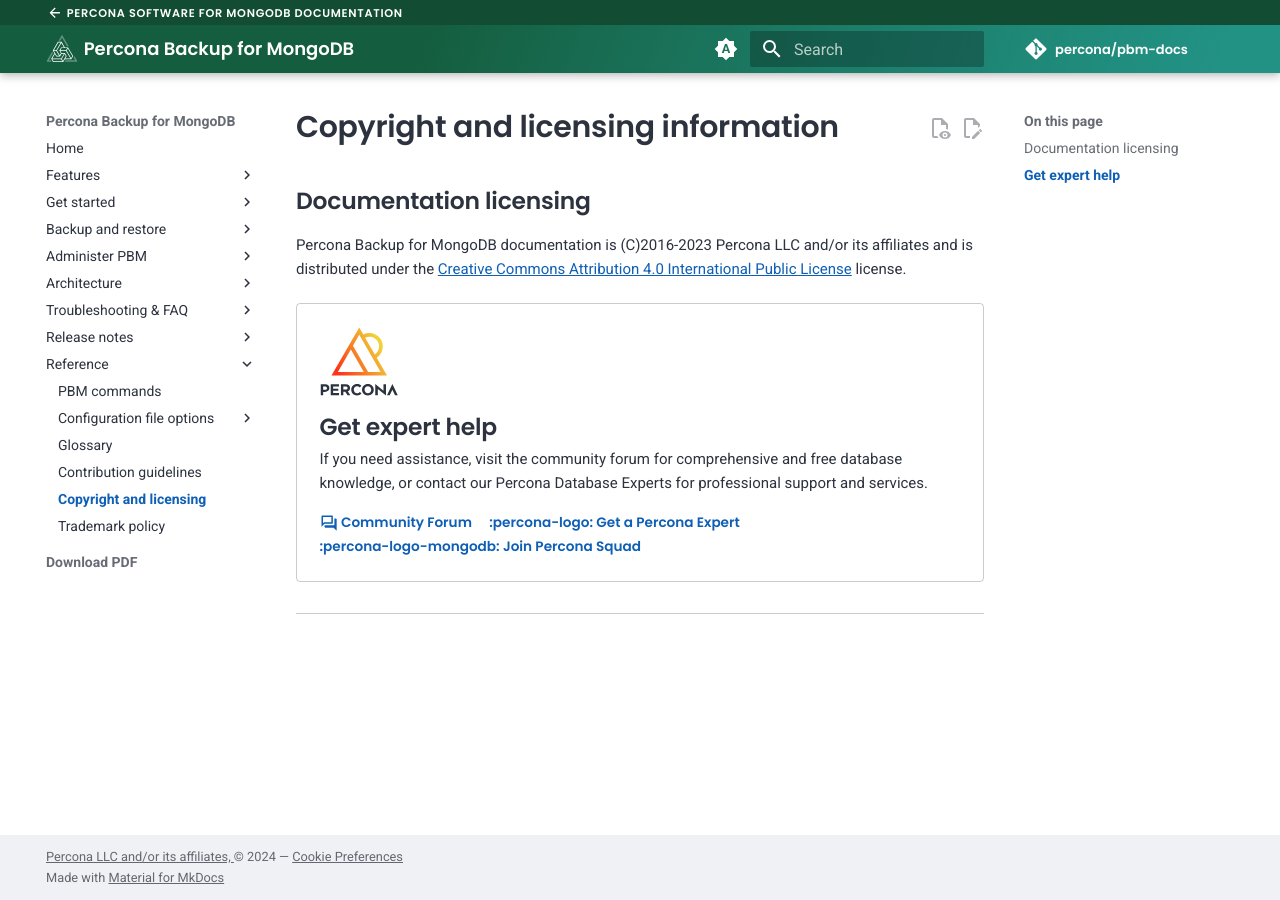
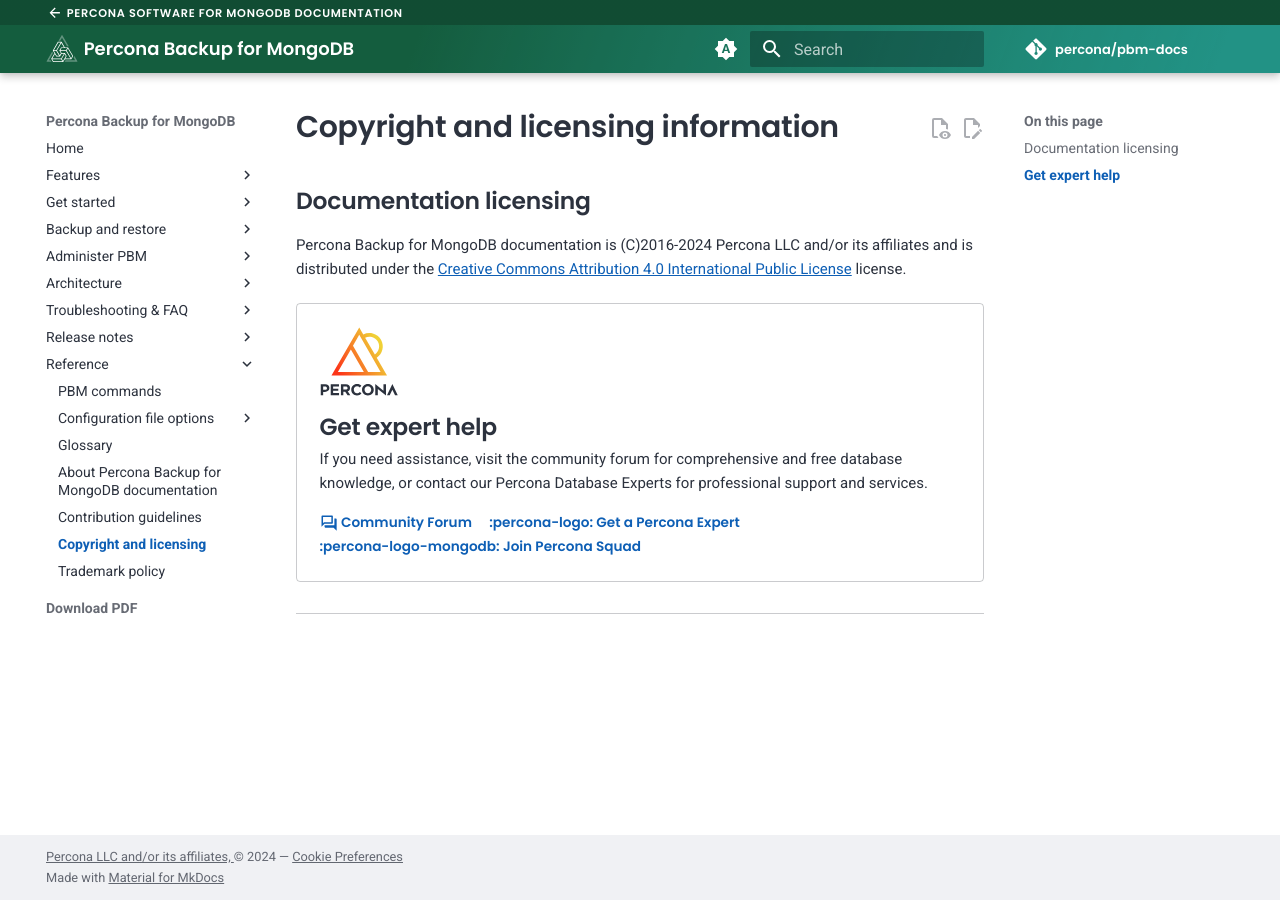
Before and after one commit to percona/pbm-docs, an MkDocs documentation site: the page built from docs/copyright.md, in a window 1280 px wide. Built offline with MkDocs 1.6.1 and Material for MkDocs 9.7.7, drawn with Linux system fonts in a browser that asks for light colours; nearby versions of some CDN libraries; comment, search, counter and statistics services are not loaded.

Commit message:
PBM-1430 Added about a docs page
Documented the message that docs reflect the latest version

new file:   docs/about-docs.md
	modified:   docs/copyright.md
	modified:   docs/index.md
	modified:   mkdocs-base.yml

```diff
--- a/docs/copyright.md
+++ b/docs/copyright.md
@@ -2,5 +2,5 @@
 
 ## Documentation licensing
 
-Percona Backup for MongoDB documentation is (C)2016-2023 Percona LLC and/or its affiliates
+Percona Backup for MongoDB documentation is (C)2016-2024 Percona LLC and/or its affiliates
 and is distributed under the [Creative Commons Attribution 4.0 International Public License](https://creativecommons.org/licenses/by/4.0/) license.
--- a/mkdocs-base.yml
+++ b/mkdocs-base.yml
@@ -257,6 +257,7 @@
           - reference/backup-options.md
           - reference/restore-options.md
       - reference/glossary.md
+      - about-docs.md
       - reference/contributing.md
       - Copyright and licensing: copyright.md
       - Trademark policy: trademark-policy.md
```
Also changed, not shown: docs/about-docs.md (added, +17 -0 lines), docs/index.md (+8 -7 lines).
